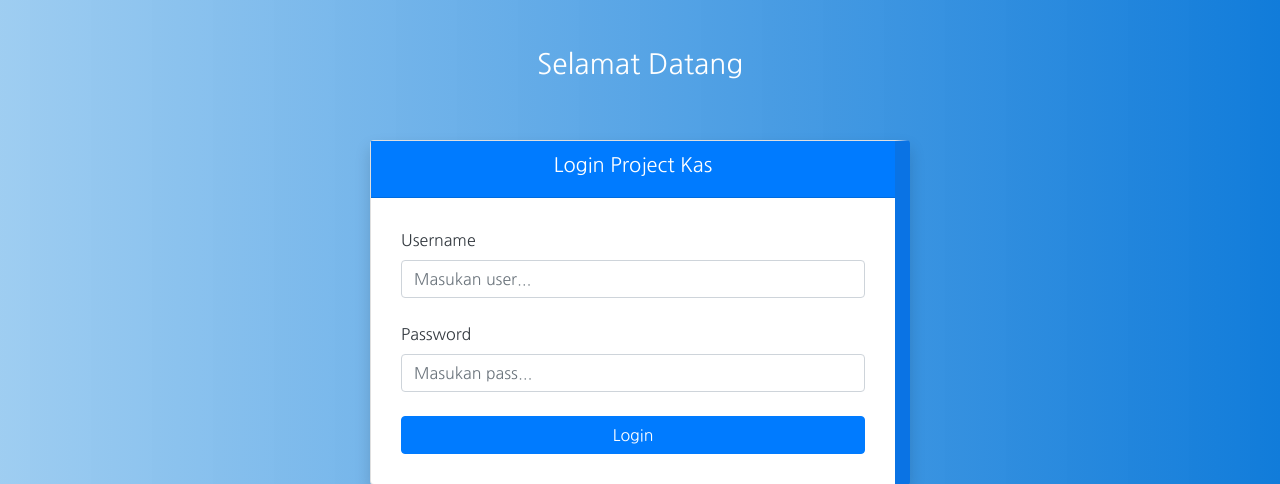
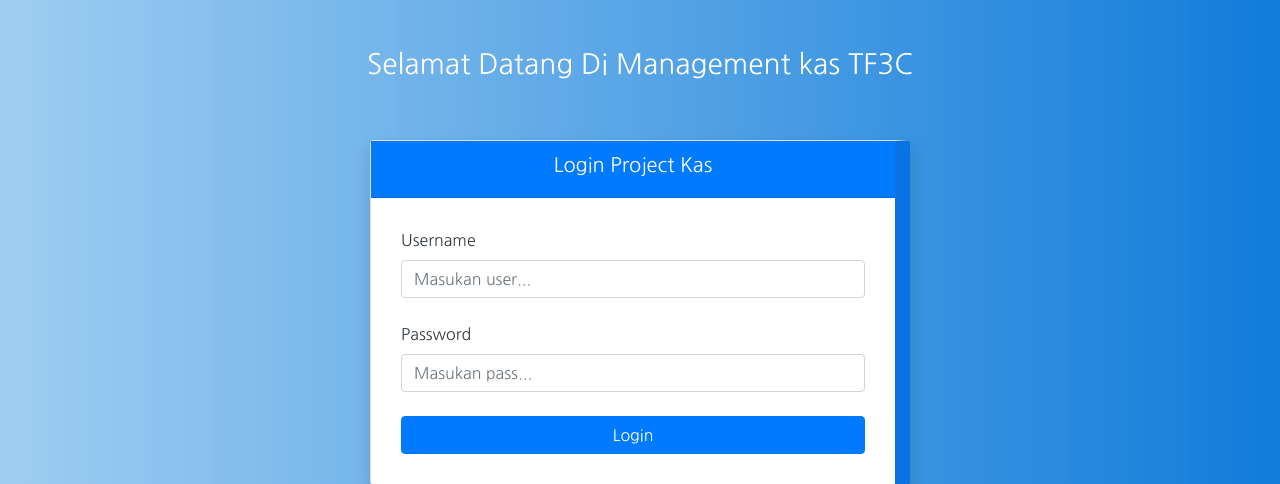
Before and after one commit to sulivan23/project_kas, a PHP site: page / in a window 1280 px wide. Shown: the top 484 px of the page. Run offline with PHP 8.4, Linux system fonts and the light colour scheme.

Commit message:
Update index.php

```diff
--- a/index.php
+++ b/index.php
@@ -16,7 +16,7 @@
 
 <body class="bg-white">
 <div class="container">
-<h3 class="text-center mt-5 text-white">Selamat Datang</h3>
+<h3 class="text-center mt-5 text-white">Selamat Datang Di Management kas TF3C</h3>
     <div class="row">
         <div class="col-md-6 justify-content-center">
             <div class="card login shadow">
```
